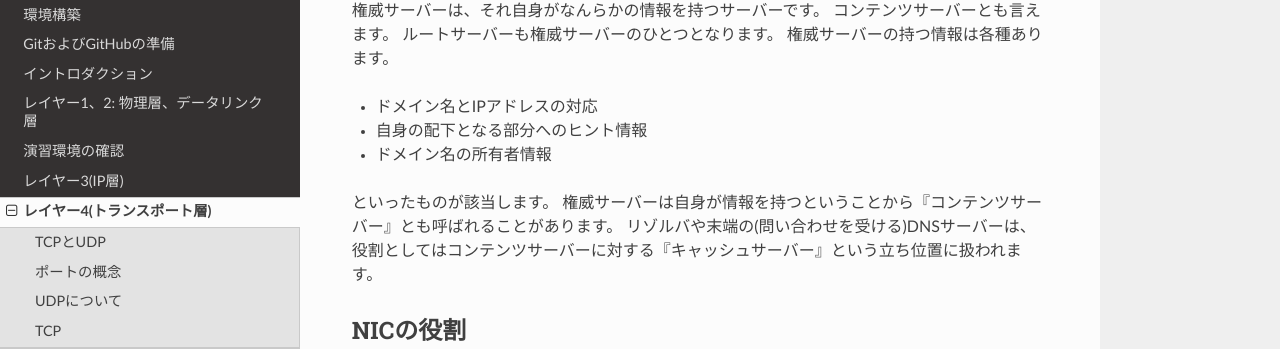
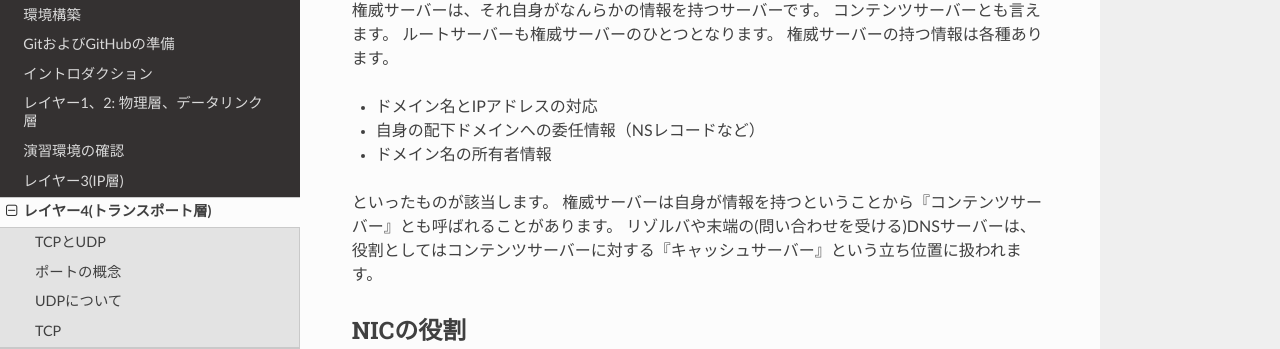
Before and after one commit to densuke/2025-network-doc, a Sphinx documentation site: the page built from source/transport/dns.md, in a window 1280 px wide and 900 px high, scrolled down 4387 px. Shown: the part 137-486 px from the top of the window. Built offline with Sphinx 7.4.7 and the Read the Docs theme 3.1.0, drawn with Linux system fonts in a browser that asks for light colours; pages that are not in the unit, such as notebooks, are missing from menus.

Commit message:
委任される情報の明示
Co-authored-by: gemini-code-assist[bot] <176961590+gemini-code-assist[bot]@users.noreply.github.com>

```diff
--- a/source/transport/dns.md
+++ b/source/transport/dns.md
@@ -238,7 +238,7 @@ graph RL
 権威サーバーの持つ情報は各種あります。
 
 - ドメイン名とIPアドレスの対応
-- 自身の配下となる部分へのヒント情報
+- 自身の配下ドメインへの委任情報（NSレコードなど）
 - ドメイン名の所有者情報
 
 といったものが該当します。
```
